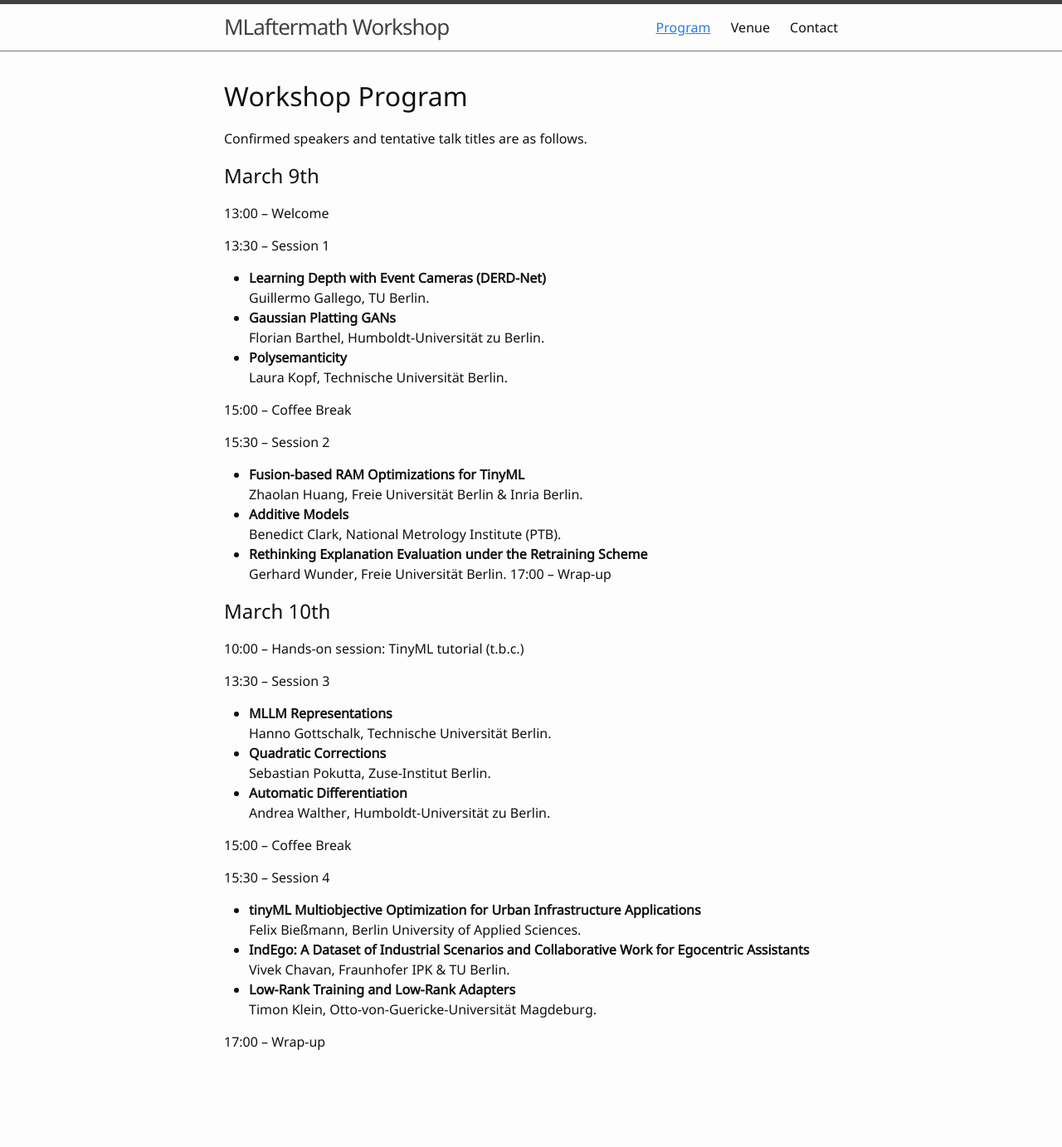
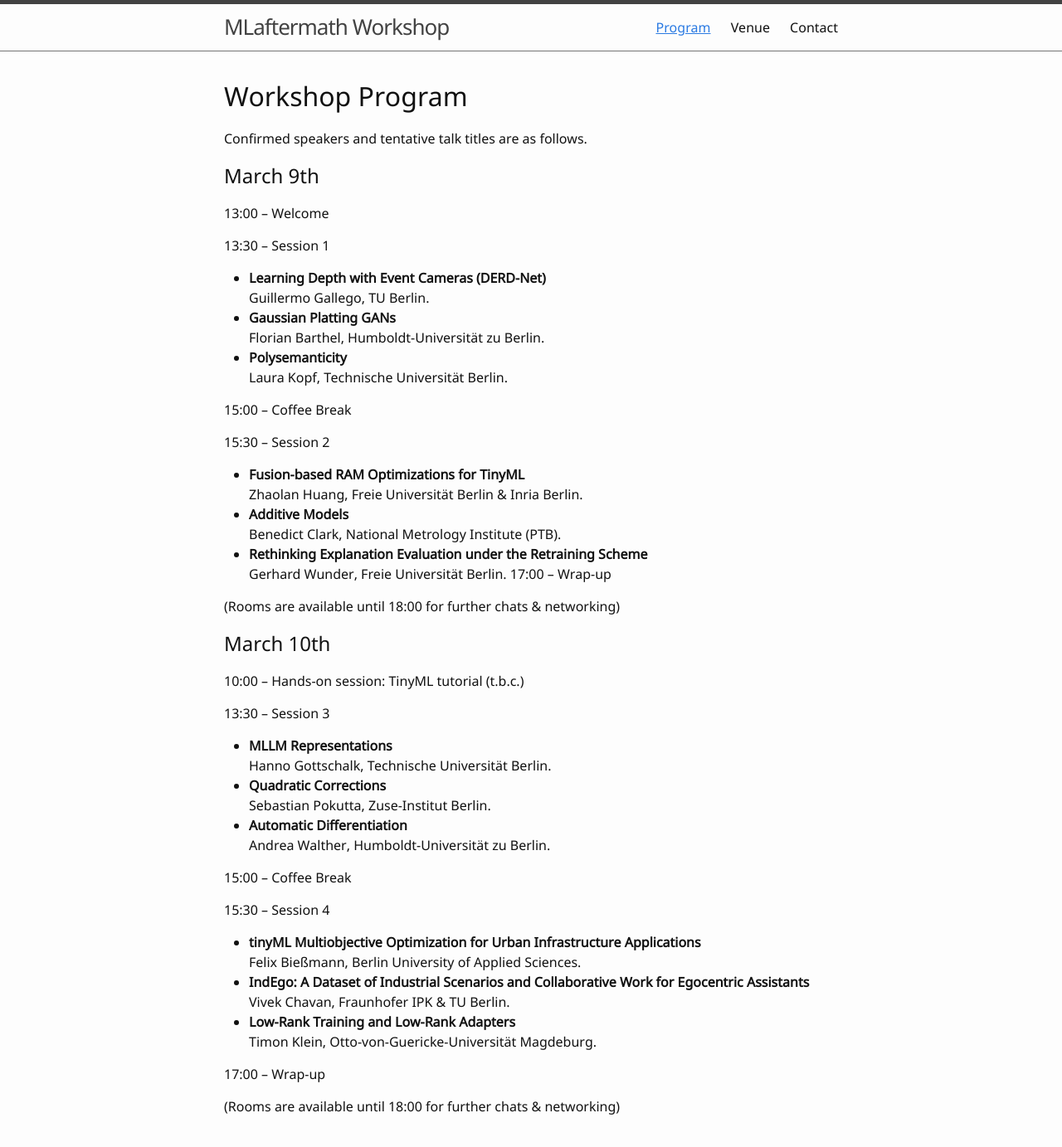
Before and after one commit to Inria-Berlin/MLaftermath, a Jekyll site: the page built from 0-program.md, in a window 1280 px wide and 1400 px high. Shown: the top 1383 px of the window at 83% size. Built offline with Jekyll 4.4.1, drawn with Linux system fonts in a browser that asks for light colours.

Commit message:
program: added 18:00 mention

```diff
--- a/0-program.md
+++ b/0-program.md
@@ -29,6 +29,8 @@ Benedict Clark, National Metrology Institute (PTB).
 Gerhard Wunder, Freie Universität Berlin.
 17:00 -- Wrap-up
 
+(Rooms are available until 18:00 for further chats & networking)
+
 ## March 10th
 
 10:00 -- Hands-on session: TinyML tutorial (t.b.c.)
@@ -55,6 +57,8 @@ Timon Klein, Otto-von-Guericke-Universität Magdeburg.
 
 17:00 -- Wrap-up
 
+(Rooms are available until 18:00 for further chats & networking)
+
 <br />
 <br />
 <br />
```
